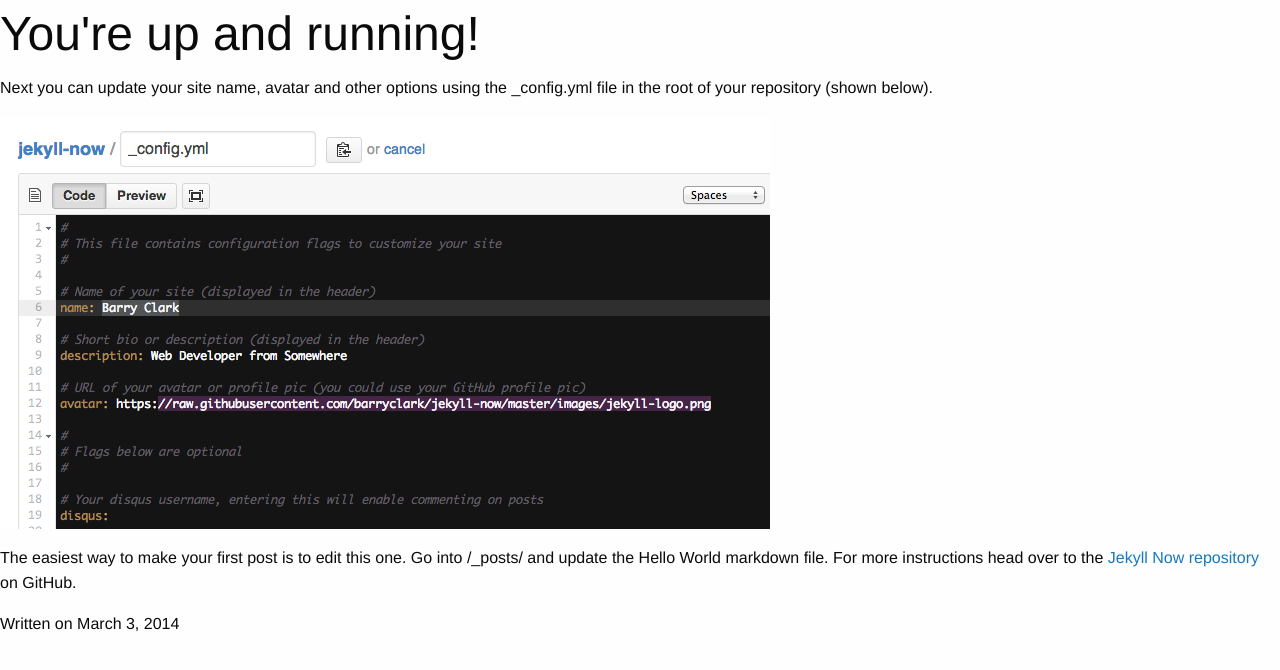
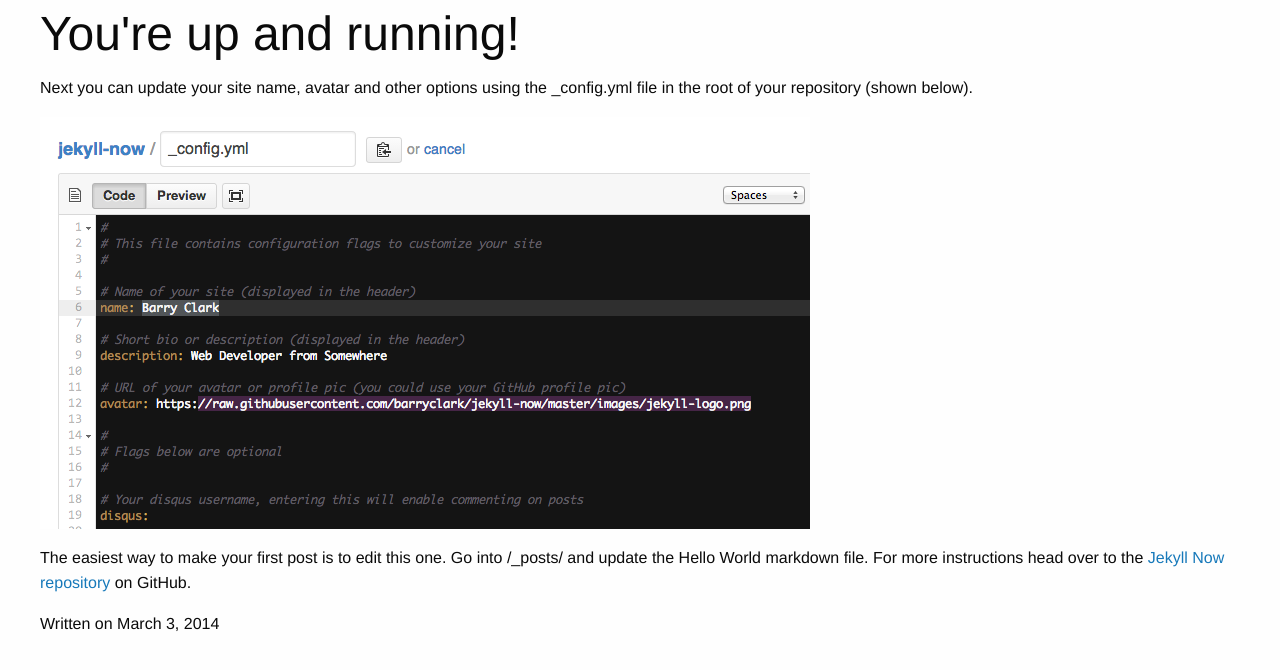
Before and after one commit to GrigoryKovalev/GrigoryKovalev.github.io, a Jekyll site: the page built from _posts/2014-3-3-Hello-World.md, in a window 1280 px wide. Shown: the top 670 px of the page. Built offline with Jekyll 4.4.1, drawn with Linux system fonts in a browser that asks for light colours; nearby versions of some CDN libraries.

Commit message:
Update default.html

```diff
--- a/_layouts/default.html
+++ b/_layouts/default.html
@@ -25,11 +25,15 @@
   </head>
 
   <body>
-    <div id="main" role="main" class="container">
-      {{ content }}
-    </div>
+	<div class="main id="main" role="main">
+	    <div class="grid-container">
+		<div class="grid-x grid-padding-x grid-padding-y">
 
+		    {{ content }}
 
+		</div>
+	    </div>
+	</div>
 
     {% include analytics.html %}
 
```
